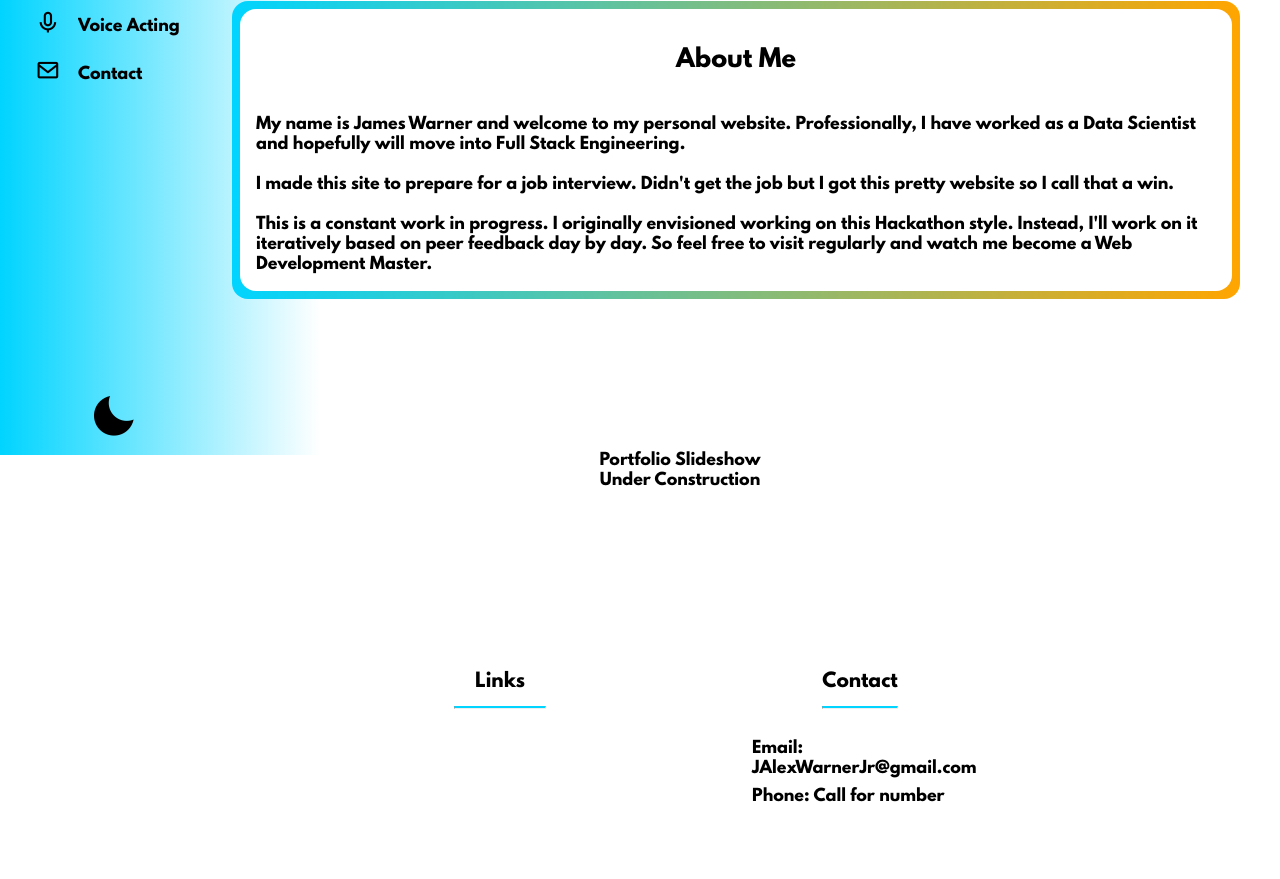
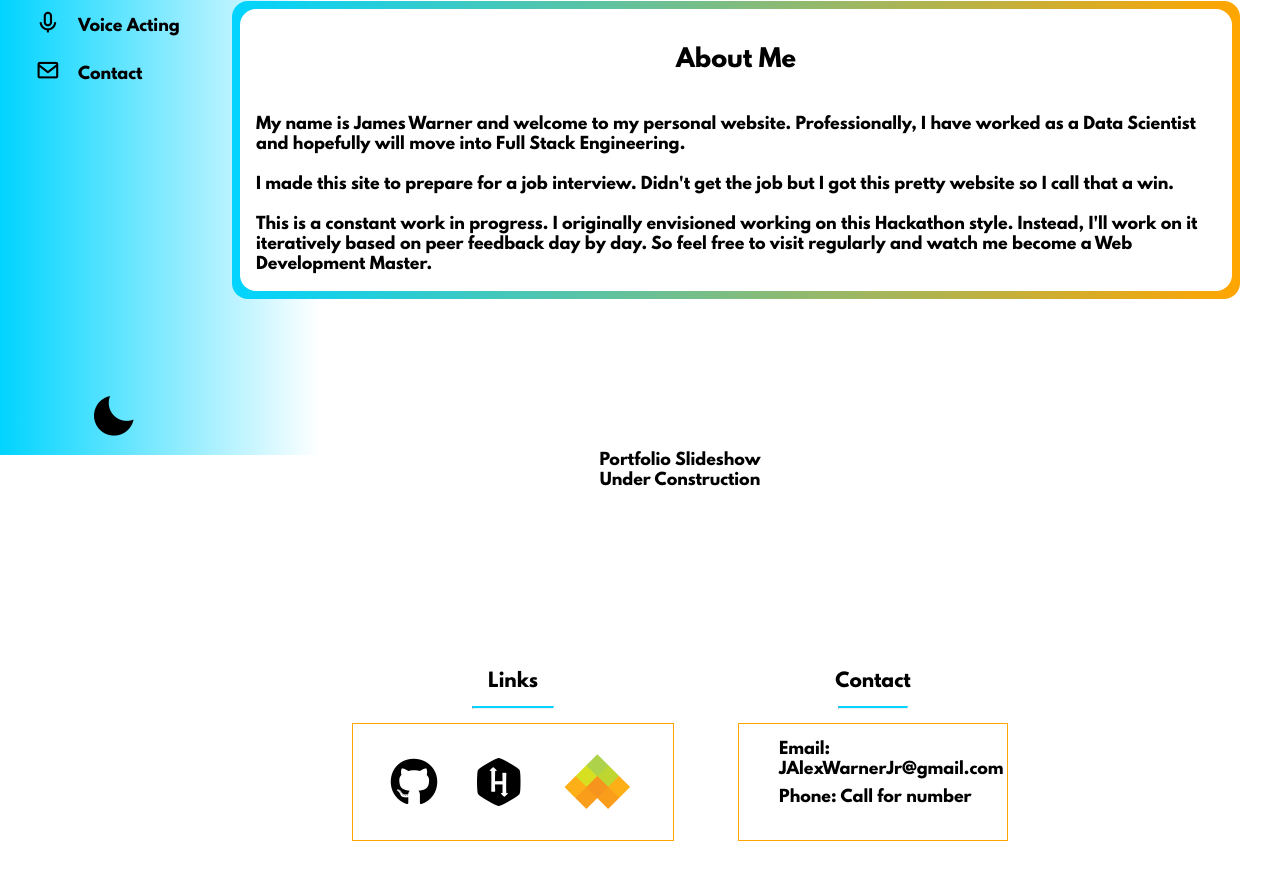
Before and after one commit to JAlexWarner/JAlexWarner.github.io, a website: page index.html in a window 1280 px wide. Shown: the part 345-1224 px from the top of the page. Drawn offline with nearby package versions, Linux system fonts and the light colour scheme.

Commit message:
Adding some link images

```diff
--- a/arrangement.css
+++ b/arrangement.css
@@ -44,6 +44,39 @@
   align-items: center;
   justify-content: center;
   /* padding-bottom: 10rem; */
+}
+
+.contact-list ul {
+  display: flex;
+  flex-direction: column;
+  justify-content: space-evenly;
+}
+
+.contact-list, .contact-list li {
+  list-style-type: none;
+  padding-bottom: .5rem;
+}
+
+.links-info {
+  display: flex;
+  flex-direction: column;
+}
+
+.links-list {
+  display: flex;
+  flex-direction: row;
+  align-items: center;
+  justify-content: space-evenly;
+  border: 1px solid orange;
+  width: 20rem;
+  margin-left: auto;
+  margin-right: auto;
+}
+
+.contact-info {
+  display: grid;
+  grid-template-rows: min-content auto;
+  padding: 0rem 2rem;
 }
 
 /* Large Screens Start */
@@ -153,27 +186,6 @@
   padding: 0rem 5rem 4rem 5rem;
 }
 
-.main-grid-item {
-  /* border: 1px solid indianred; */
-}
-
-.links-info {
-  display: grid;
-  /* border: .5 solid var(--current-nav-color);
-  border-top: none;
-  border-bottom: none;
-  border-left: none; */
-}
-
-.contact-info {
-  display: grid;
-  grid-template-rows: min-content auto;
-  padding: 0rem 2rem;
-  /* border: .5px solid var(--current-nav-color);
-  border-top: none;
-  border-bottom: none;
-  border-right: none; */
-}
 }
 /* Large Screens End */
 
--- a/index.html
+++ b/index.html
@@ -36,25 +36,28 @@
             Under Construction
         </div>
         <div class="main-grid-container">
-            <div class="main-grid-item links-info">
-                <div class="links-title center-text">
+            <div class="main-grid-item contact-info">
+                <div class="contact-title center-text">
                     <h3>Links</h3>
                     <hr>
                 </div>
-                <!-- <i class='bx bxl-facebook-square'></i> -->
+                <div class="links-list" style="font-size: 3rem">
+                    <i class="fa-brands fa-github"></i>
+                    <i class="fa-brands fa-hackerrank"></i>
+                    <img src="assets/wyzant_transparent.png">
+                </div>
             </div>
             <div class="main-grid-item contact-info">
-                <div class="contant-title center-text">
+                <div class="contact-title center-text">
                     <h3>Contact</h3>
                     <hr>
                 </div>
-                <div >
-                    <ul class="contact-list">
+                <div class="contact-list" style="border: 1px solid orange">
+                    <ul>
                         <li>Email: JAlexWarnerJr@gmail.com</li>
                         <li>Phone: Call for number</li>
                     </ul>
                 </div>
-
             </div>
         </div>
     </div>
--- a/styles.css
+++ b/styles.css
@@ -98,10 +98,7 @@ hr {
   bottom: .375rem;
 }
 
-.contact-list, .contact-list li {
-  list-style-type: none;
-  padding-bottom: .5rem;
-}
+
 
 .center {
   display: block;
```
Also changed, not shown: assets/wyzant_transparent.png (added).
